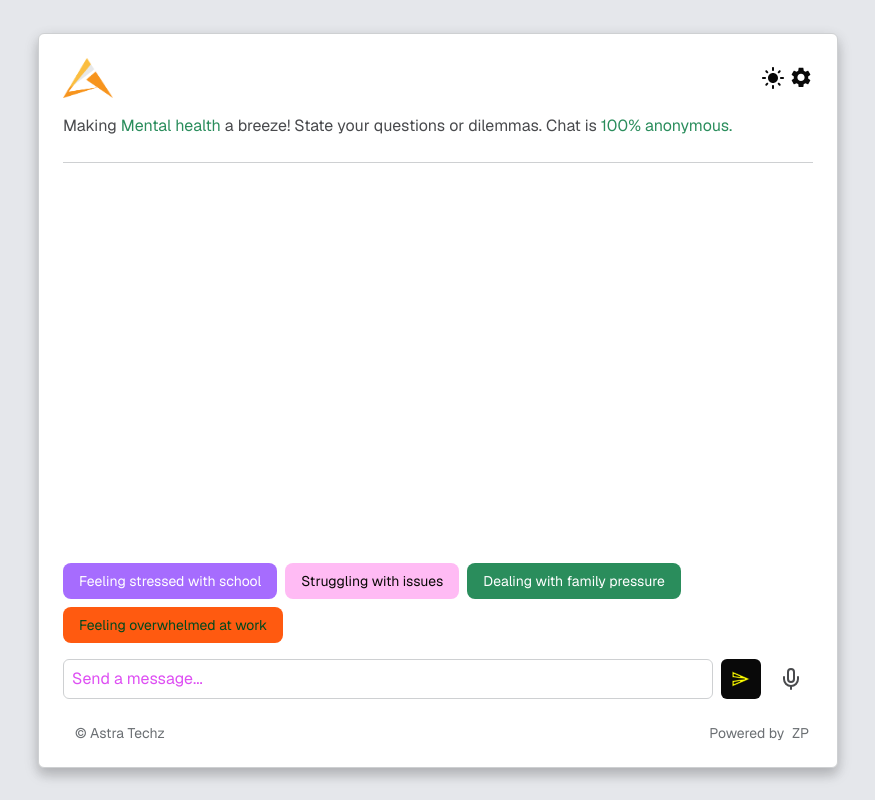
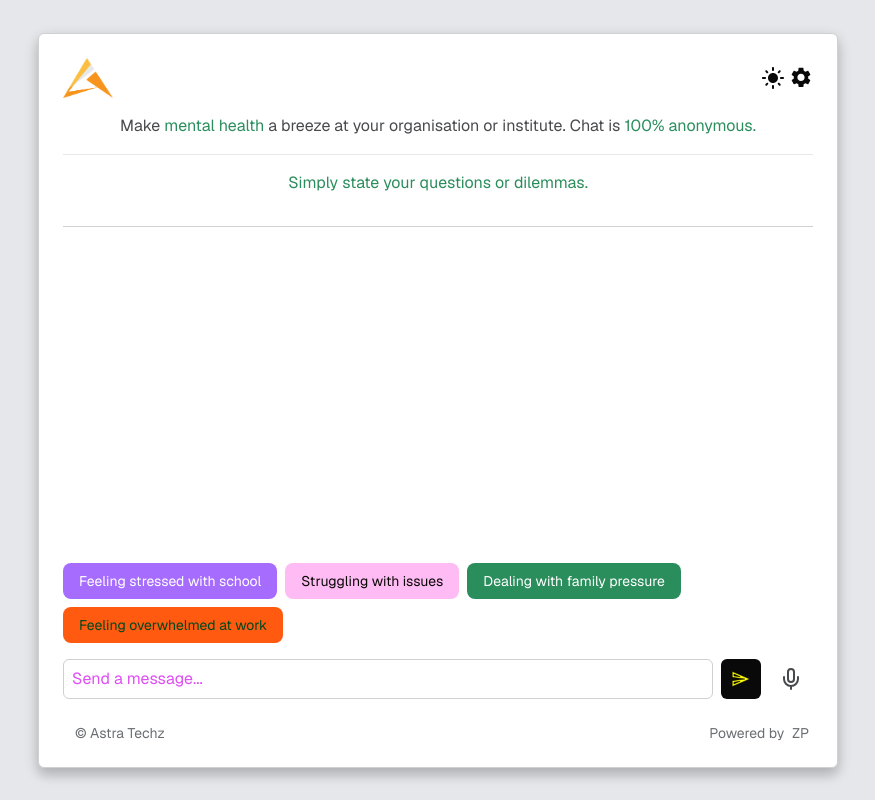
Before and after one commit to engagepy/ai_multimodal_webapp, a Next.js app: page / in a window 1280 px wide. Shown: the whole page, without its empty margins (202-1077 px from the left). Built offline with nearby package versions, Linux system fonts and the light colour scheme.

Commit message:
main page text and animation

```diff
--- a/app/page.tsx
+++ b/app/page.tsx
@@ -196,16 +196,26 @@ export default function Home() {
                 <UserButton />
               </div>
             </div>
-            <p className="chatbot-text-secondary-inverse text-sm md:text-base mt-2 md:mt-4">
-              Making{" "}
+            <p className="chatbot-text-secondary-inverse text-center text-sm md:text-base mt-2 md:mt-4">
+              Make{" "}
               <span className="text-[var(--text-primary-main)]">
-                Mental health
+                mental health
               </span>{" "}
-              a breeze! State your questions or dilemmas. Chat is{" "}
+              a breeze at your organisation or institute. Chat is{" "}
               <span className="text-[var(--text-primary-main)]">
                 100% anonymous.
               </span>
             </p>
+            <hr className="my-4" />
+            <p className="chatbot-text-secondary-inverse text-center text-sm md:text-base mt-2 md:mt-4">
+              <span className="text-[var(--text-primary-main)] inline-block overflow-hidden whitespace-nowrap animate-typewriter">
+                Simply state your questions or dilemmas.
+              </span>
+            </p>
+
+
+
+
           </div>
           <div className="flex-1 relative overflow-y-auto my-4 md:my-6">
             <div className="absolute w-full overflow-x-hidden">
--- a/tailwind.config.js
+++ b/tailwind.config.js
@@ -15,6 +15,15 @@ module.exports = {
       screens: {
         origin: "800px",
       },
+      keyframes: {
+        typewriter: {
+          '0%': { width: '0%' },
+          '100%': { width: '100%' },
+        },
+      },
+      animation: {
+        typewriter: 'typewriter 4s steps(44) 1s 1 normal both',
+      },
     },
   },
   plugins: [],
```
